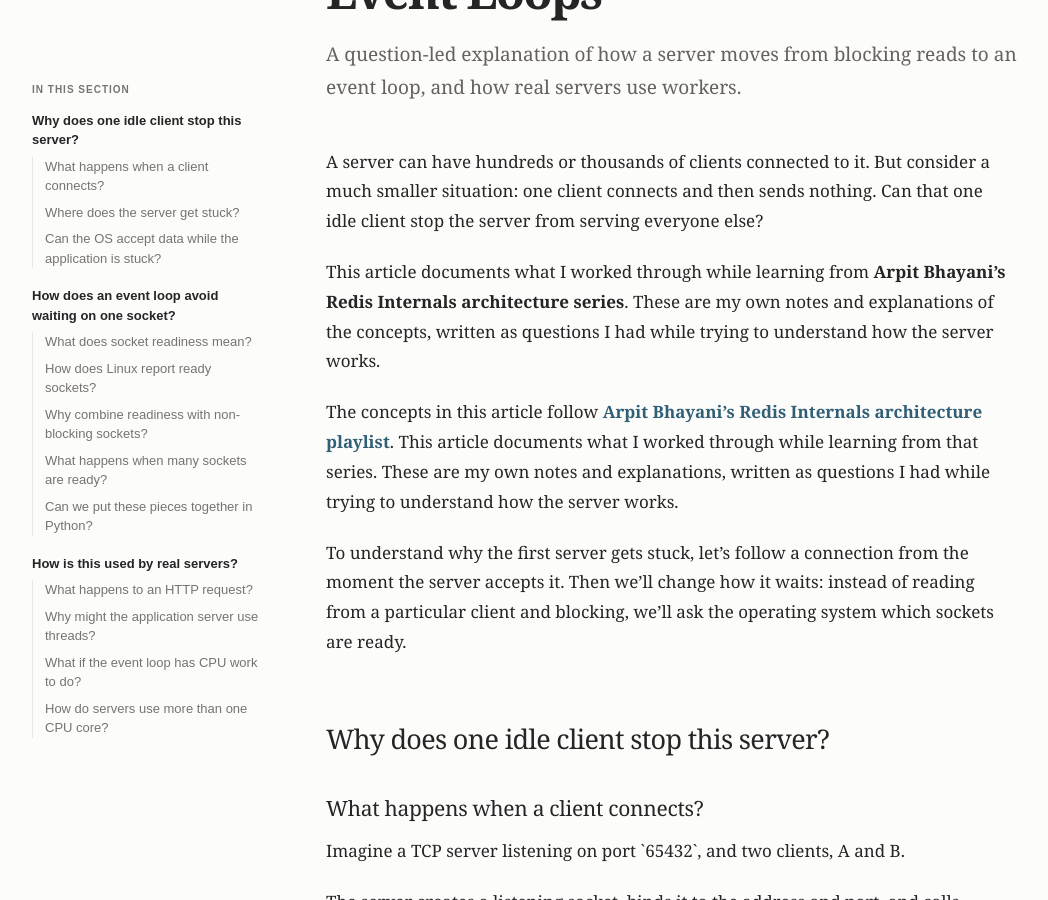
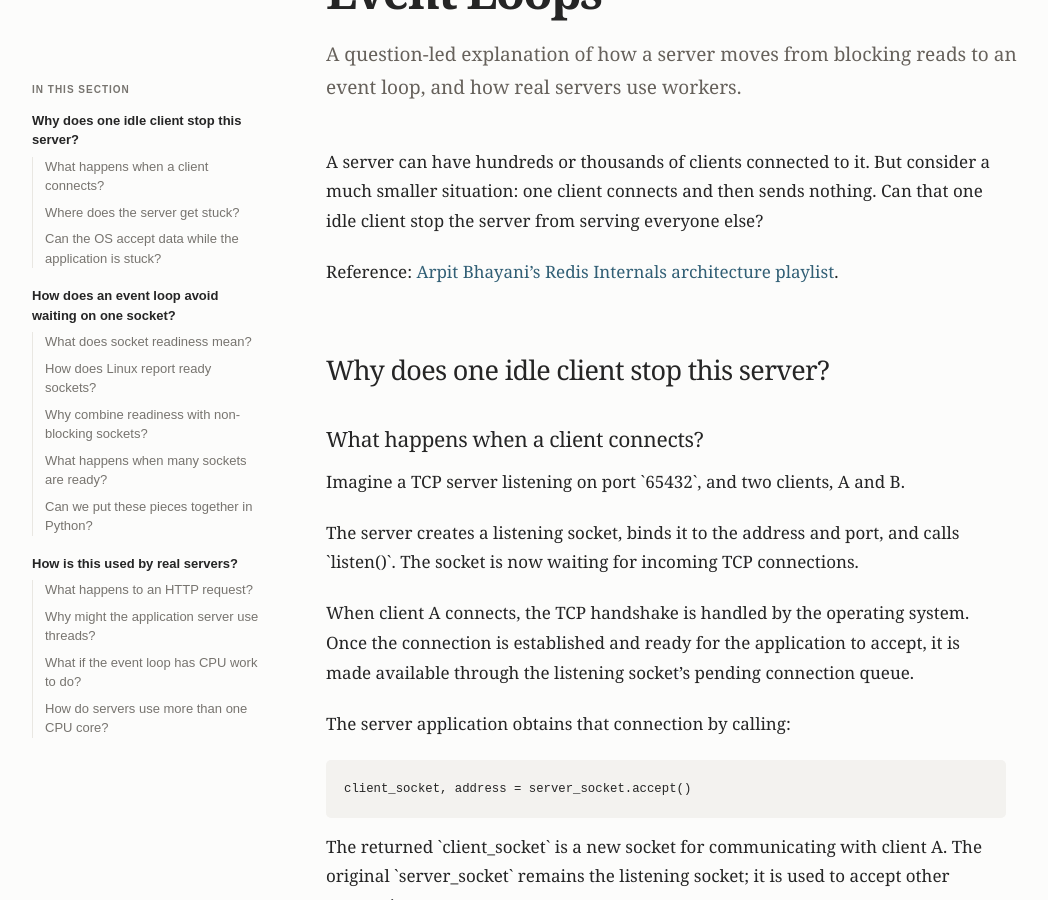
Before and after one commit to simplyjaga/simplyjaga.github.io, a Jekyll site: the page built from _posts/2026-11-03-how-one-server-handles-multiple-clients.md, in a window 1280 px wide and 900 px high, scrolled down 278 px. Shown: the whole window, without its empty margins (101-1149 px from the left). Built offline with Jekyll 4.4.1, drawn with Linux system fonts in a browser that asks for light colours.

Commit message:
Tighten article introduction to a concise playlist reference

```diff
--- a/_posts/2026-11-03-how-one-server-handles-multiple-clients.md
+++ b/_posts/2026-11-03-how-one-server-handles-multiple-clients.md
@@ -42,11 +42,7 @@ toc:
 
 A server can have hundreds or thousands of clients connected to it. But consider a much smaller situation: one client connects and then sends nothing. Can that one idle client stop the server from serving everyone else?
 
-This article documents what I worked through while learning from **Arpit Bhayani's Redis Internals architecture series**. These are my own notes and explanations of the concepts, written as questions I had while trying to understand how the server works.
-
-The concepts in this article follow **[Arpit Bhayani's Redis Internals architecture playlist](https://youtube.com/playlist?list=PLsdq-3Z1EPT36NJXTutvKcreetuHCr9a-&si=550Xr6Vl8MT87ZEJ)**. This article documents what I worked through while learning from that series. These are my own notes and explanations, written as questions I had while trying to understand how the server works.
-
-To understand why the first server gets stuck, let's follow a connection from the moment the server accepts it. Then we'll change how it waits: instead of reading from a particular client and blocking, we'll ask the operating system which sockets are ready.
+Reference: [Arpit Bhayani's Redis Internals architecture playlist](https://youtube.com/playlist?list=PLsdq-3Z1EPT36NJXTutvKcreetuHCr9a-&si=550Xr6Vl8MT87ZEJ).
 
 ## Why does one idle client stop this server? {#why-does-one-idle-client-stop-this-server}
 
```
